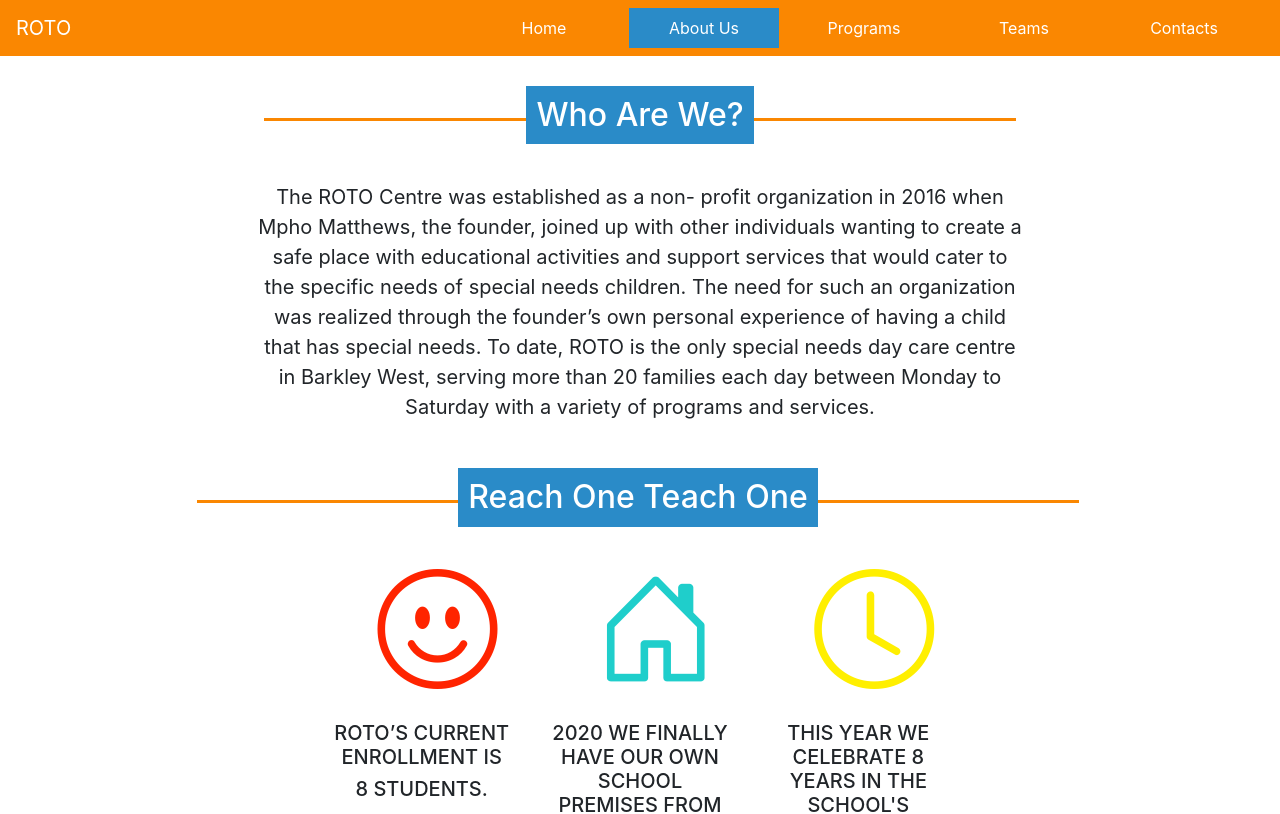
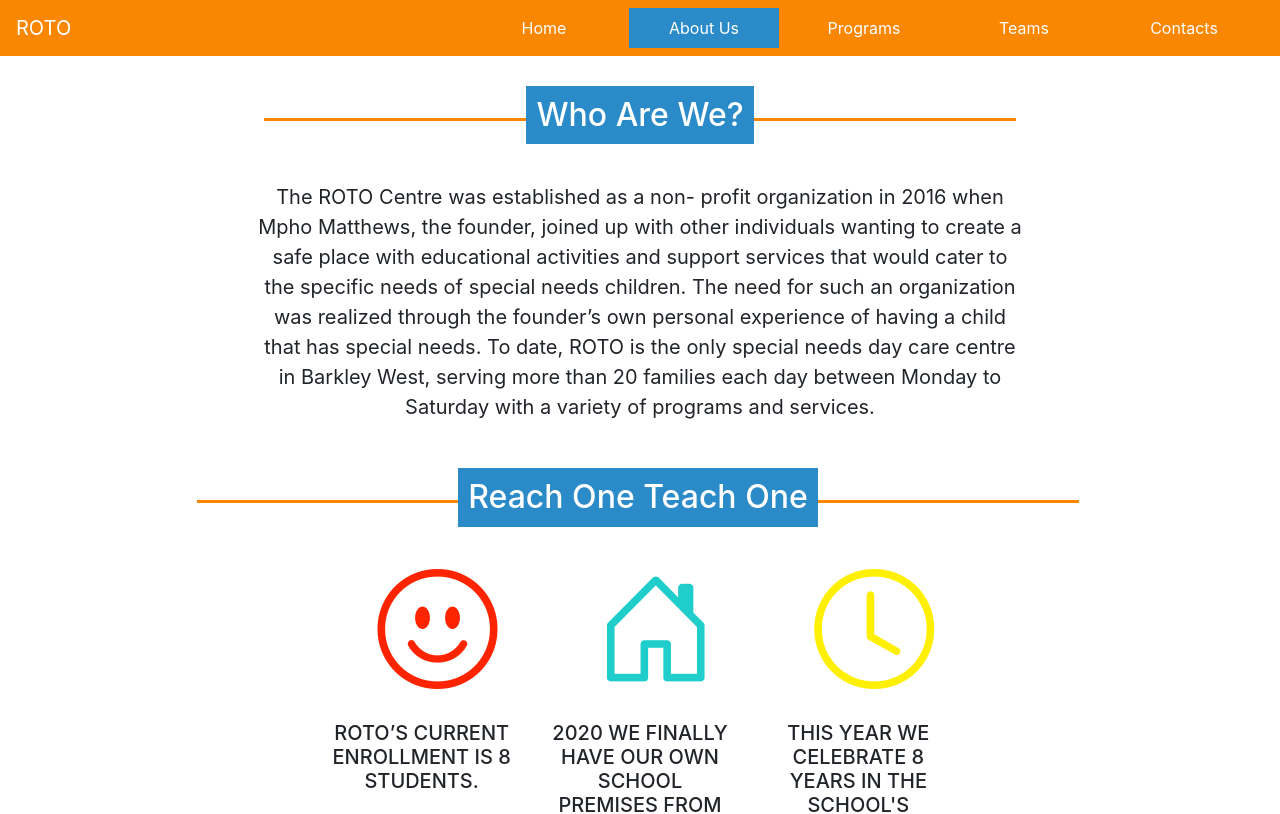
Before and after one commit to TsikaBullRat/Roto, a React (Create React App) app: page /about in a window 1280 px wide. Shown: the top 814 px of the page. Built offline with nearby package versions, Linux system fonts and the light colour scheme.

Commit message:
final piece

```diff
--- a/src/components/Pieces/Goals.js
+++ b/src/components/Pieces/Goals.js
@@ -11,16 +11,14 @@
                 <div className="text-center col-sm-12 col-lg-2">
                     <br />
                     <i className="bi bi-emoji-smile " style={{ fontSize: 120, padding: 50, color: "#ff2400" }}></i>
-                    <h5>ROTO’S CURRENT ENROLLMENT IS </h5>
-                    <h5>8 STUDENTS.</h5>
+                    <h5>ROTO’S CURRENT ENROLLMENT IS 8 STUDENTS. </h5>
                     <br />
 
                 </div>
                 <div className="text-center col-sm-12 col-lg-2">
                     <br />
                     <i className="bi bi-house-door" style={{ fontSize: 120, padding: 50, color: "#1fcecb" }}></i>
-                    <h5>2020 WE FINALLY HAVE OUR OWN SCHOOL PREMISES FROM DONATED LAND.
-                    </h5>
+                    <h5>2020 WE FINALLY HAVE OUR OWN SCHOOL PREMISES FROM DONATED LAND.</h5>
                     <br />
 
                 </div>
```
Also changed, not shown: src/components/Pieces/Pieces.css (deleted).
